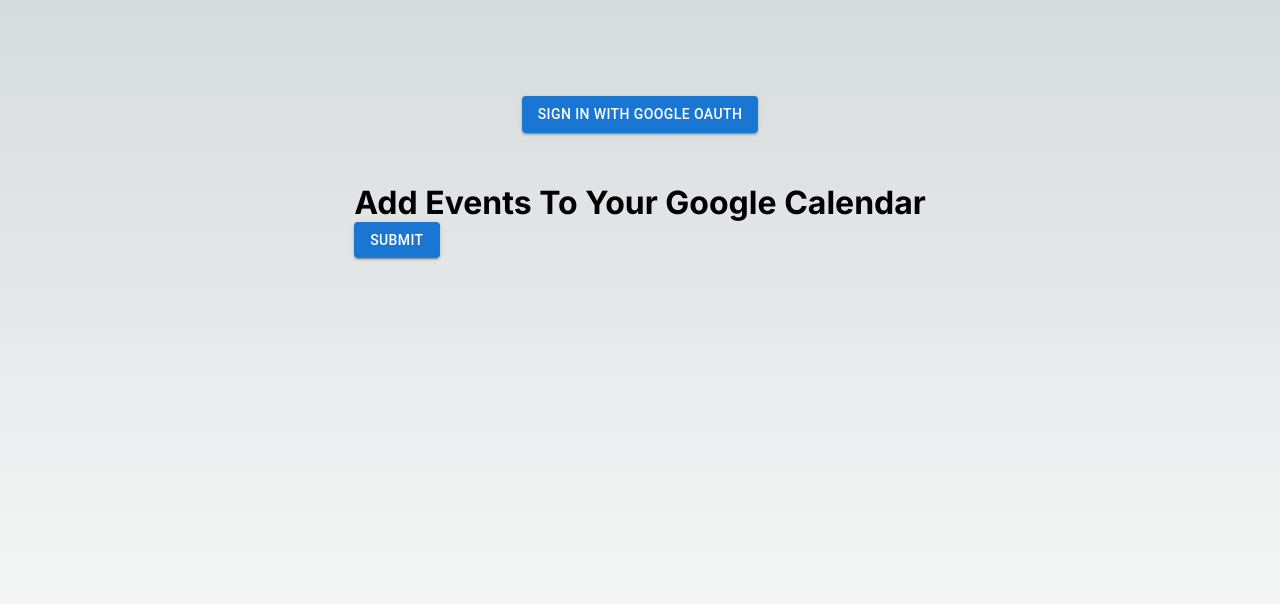
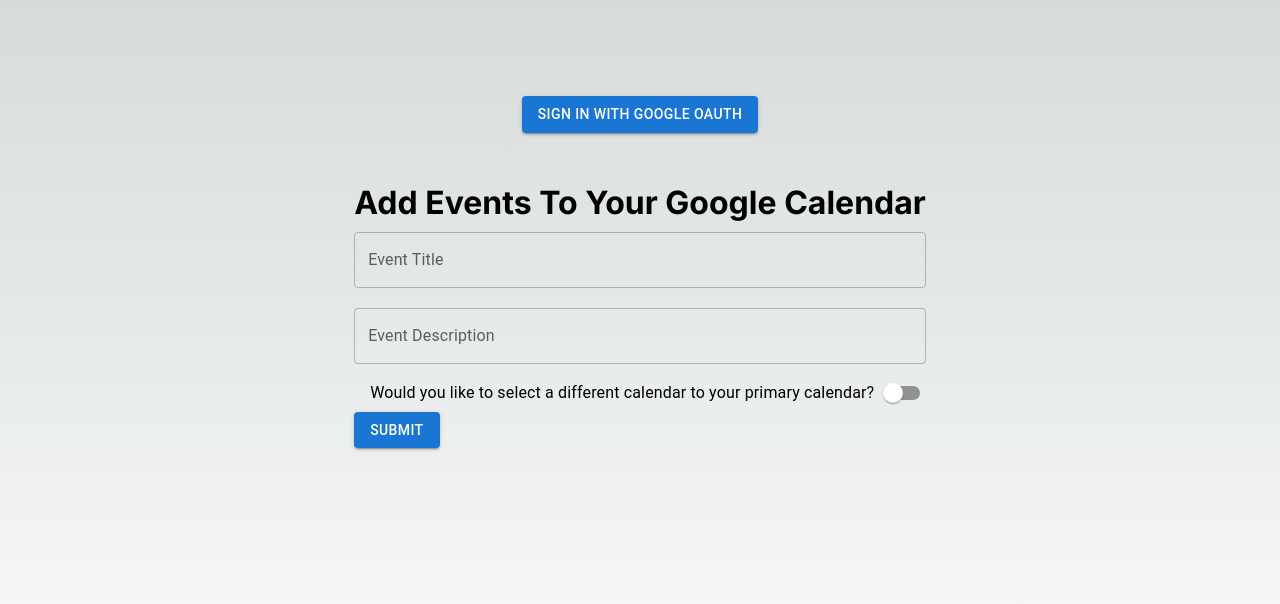
Before and after one commit to dwbra/friendly-reminders, a Next.js app: page / in a window 1280 px wide. Shown: the top 604 px of the page. Built offline with nearby package versions, Linux system fonts and the light colour scheme; no server answers.

Commit message:
feat: new fields & component structure for form. Next to do: look at start/end date fields and think about how to implement.

```diff
--- a/src/app/components/GoogleCalendarForm.jsx
+++ /dev/null
@@ -1,49 +0,0 @@
-'use client';
-import React from 'react';
-import styles from '../page.module.scss';
-import { Formik, Form } from 'formik';
-import * as Yup from 'yup';
-import Button from '@mui/material/Button';
-
-const googleFormValidationSchema = Yup.object({
-  firstName: Yup.string().max(15, 'Must be 15 characters or less').required('Required'),
-  lastName: Yup.string().max(20, 'Must be 20 characters or less').required('Required'),
-  email: Yup.string().email('Invalid email address').required('Required'),
-  acceptedTerms: Yup.boolean().required('Required').oneOf([true], 'You must accept the terms and conditions.'),
-  jobType: Yup.string().oneOf(['designer', 'development', 'product', 'other'], 'Invalid Job Type').required('Required'),
-});
-
-const googleFormInitialValues = {
-  calendarId: '',
-  end: '',
-  start: '',
-  reminders: '',
-  summary: '',
-  description: '',
-};
-
-const GoogleCalendarForm = () => {
-  return (
-    <div className={styles.frForm}>
-      <h1>Add Events To Your Google Calendar</h1>
-      <Formik
-        initialValues={googleFormInitialValues}
-        validationSchema={googleFormValidationSchema}
-        onSubmit={(values, { setSubmitting }) => {
-          setTimeout(() => {
-            alert(JSON.stringify(values, null, 2));
-            setSubmitting(false);
-          }, 400);
-        }}
-      >
-        <Form>
-          <Button variant="contained" type="submit">
-            Submit
-          </Button>
-        </Form>
-      </Formik>
-    </div>
-  );
-};
-
-export default GoogleCalendarForm;
--- a/src/app/components/Home.jsx
+++ b/src/app/components/Home.jsx
@@ -1,7 +1,7 @@
 'use client';
 import { useEffect, useState } from 'react';
 import AuthButton from './AuthButton';
-import GoogleCalendarForm from './GoogleCalendarForm';
+import GoogleCalendarForm from './form/organisms/GoogleCalendarForm';
 import { useTokens } from '../context/FRContext';
 
 const Home = () => {
--- /dev/null
+++ b/src/app/components/form/atoms/FrTextInput.jsx
@@ -0,0 +1,28 @@
+import React from 'react';
+import { useField } from 'formik';
+import TextField from '@mui/material/TextField';
+import styles from '../../../page.module.scss';
+
+const FrTextInput = ({ label, ...props }) => {
+  // useField() returns [formik.getFieldProps(), formik.getFieldMeta()]
+  // which we can spread on <input>. We can use field meta to show an error
+  // message if the field is invalid and it has been touched (i.e. visited)
+  const [field, meta] = useField(props);
+  return (
+    <>
+      <TextField
+        className={styles.frFormTextInput}
+        id={props.id}
+        name={props.name}
+        label={label}
+        value={field.value}
+        error={meta.touched && Boolean(meta.error)}
+        helperText={meta.touched && meta.error ? <div className="error">{meta.error}</div> : null}
+        {...field}
+        {...props}
+      />
+    </>
+  );
+};
+
+export default FrTextInput;
--- /dev/null
+++ b/src/app/components/form/molecules/CalendarId.jsx
@@ -0,0 +1,37 @@
+import { useState } from 'react';
+import styles from '../../../page.module.scss';
+import FrTextInput from '../atoms/FrTextInput';
+import FormControlLabel from '@mui/material/FormControlLabel';
+import Switch from '@mui/material/Switch';
+
+const CalendarId = ({ values }) => {
+  const [calendarIdChecked, setCalendarIdChecked] = useState(false);
+
+  const handleCalendarIdChange = event => {
+    setCalendarIdChecked(event.target.checked);
+  };
+
+  return (
+    <>
+      <div className={styles.frFormSwitch}>
+        <FormControlLabel
+          labelPlacement="start"
+          control={<Switch checked={calendarIdChecked} onChange={handleCalendarIdChange} />}
+          label="Would you like to select a different calendar to your primary calendar?"
+        />
+      </div>
+      {calendarIdChecked && (
+        <FrTextInput
+          disabled={!calendarIdChecked}
+          id="calendarId"
+          name="calendarId"
+          label="Alternative calendarId"
+          value={values.calendarId}
+          fullWidth
+        />
+      )}
+    </>
+  );
+};
+
+export default CalendarId;
--- /dev/null
+++ b/src/app/components/form/organisms/GoogleCalendarForm.jsx
@@ -0,0 +1,65 @@
+'use client';
+import styles from '../../../page.module.scss';
+import { Formik, Form } from 'formik';
+import * as Yup from 'yup';
+import Button from '@mui/material/Button';
+import FrTextInput from '../atoms/FrTextInput';
+import CalendarId from '../molecules/CalendarId';
+
+const googleFormValidationSchema = Yup.object({
+  eventTitle: Yup.string().min(3, 'Must be 3 characters or more').required('Event title is a required field.'),
+  eventDescription: Yup.string().max(5000, 'Too many words. Please use a shorter description'),
+  calendarId: Yup.string(),
+
+  // email: Yup.string().email('Invalid email address').required('Required'),
+  // acceptedTerms: Yup.boolean().required('Required').oneOf([true], 'You must accept the terms and conditions.'),
+  // jobType: Yup.string().oneOf(['designer', 'development', 'product', 'other'], 'Invalid Job Type').required('Required'),
+});
+
+const googleFormInitialValues = {
+  eventTitle: '',
+  eventDescription: '',
+  calendarId: '',
+  // end: '',
+  // start: '',
+  // reminders: '',
+  // summary: '',
+};
+
+const GoogleCalendarForm = () => {
+  return (
+    <div className={styles.frForm}>
+      <h1>Add Events To Your Google Calendar</h1>
+      <Formik
+        initialValues={googleFormInitialValues}
+        validationSchema={googleFormValidationSchema}
+        onSubmit={(values, { setSubmitting }) => {
+          setTimeout(() => {
+            alert(JSON.stringify(values, null, 2));
+            setSubmitting(false);
+          }, 400);
+        }}
+      >
+        {({ values }) => (
+          <Form>
+            <FrTextInput id="eventTitle" name="eventTitle" label="Event Title" value={values.eventTitle} fullWidth />
+            <FrTextInput
+              id="eventDescription"
+              name="eventDescription"
+              label="Event Description"
+              value={values.eventDescription}
+              fullWidth
+              multiline
+            />
+            <CalendarId values={values} />
+            <Button variant="contained" type="submit">
+              Submit
+            </Button>
+          </Form>
+        )}
+      </Formik>
+    </div>
+  );
+};
+
+export default GoogleCalendarForm;
--- a/src/app/page.module.scss
+++ b/src/app/page.module.scss
@@ -9,5 +9,12 @@
 .fr {
   &Form {
     margin-top: 50px;
+
+    &TextInput {
+      margin: 10px 0 !important;
+    }
+
+    // &Switch {
+    // }
   }
 }
```
Also changed, not shown: src/app/components/ToolTip.jsx (added, +11 -0 lines), src/app/components/formInputs/FRInput.jsx (deleted).
